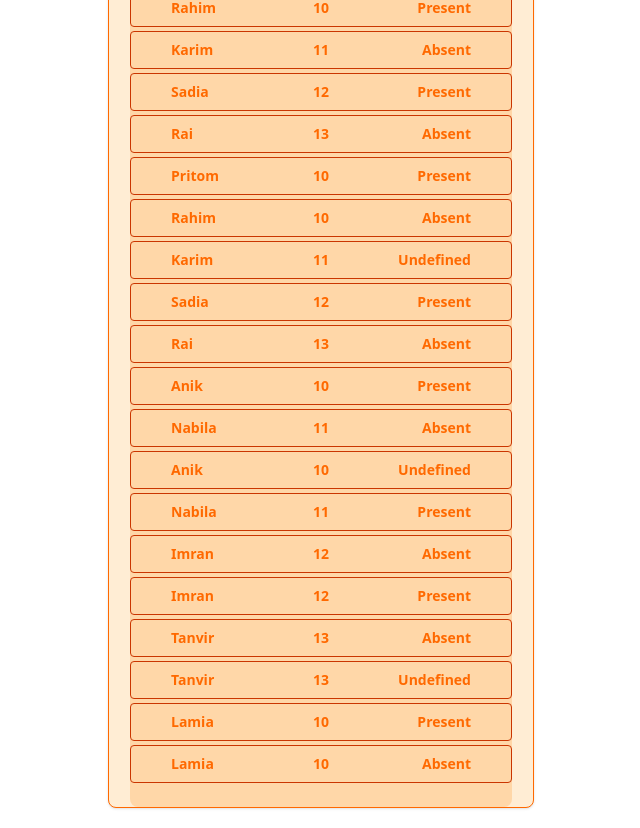
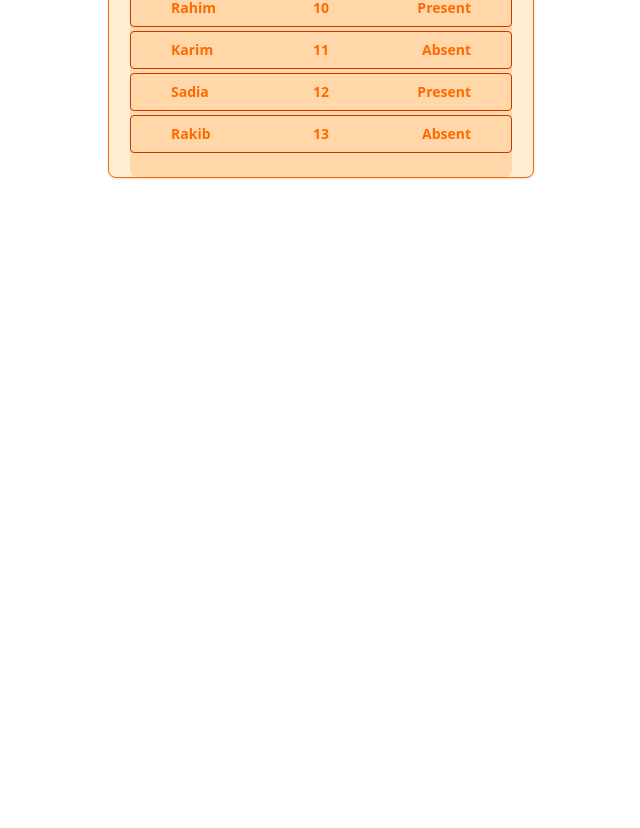
Before and after one commit to PRITOM-0/StudentAttendanceApp-React-Context-Redux-RTK, a React (Vite) app: page / in a window 1280 px wide. Shown: the part 1280-2108 px from the top of the page, without its empty margins (319-959 px from the left). After the commit the page ends 1478 px from the top, so only its background shows below. Built offline with nearby package versions, Linux system fonts and the light colour scheme.

Commit message:
React-Redux conversion Implemented

```diff
--- a/package.json
+++ b/package.json
@@ -11,7 +11,9 @@
   },
   "dependencies": {
     "react": "^19.2.0",
-    "react-dom": "^19.2.0"
+    "react-dom": "^19.2.0",
+    "react-redux": "^9.2.0",
+    "redux": "^5.0.1"
   },
   "devDependencies": {
     "@eslint/js": "^9.39.1",
--- a/src/Components/StudentForm.jsx
+++ b/src/Components/StudentForm.jsx
@@ -1,8 +1,8 @@
 import React, { useContext, useState } from "react";
 import { classes } from "../assets/data";
-import { studentContext } from "../context/StudentContext";
+import { useDispatch } from "react-redux";
 const StudentForm = () => {
-  const { dispatch } = useContext(studentContext);
+  const dispatch = useDispatch();
   const [inputName, setInputName] = useState("");
   const [inputClass, setInputClass] = useState("");
 
@@ -13,7 +13,7 @@ const StudentForm = () => {
       return;
     }
     dispatch({
-      type: "ADD_STUDENT",
+      type: "StudentState/ADD_STUDENT",
       payload: { name: inputName, class: inputClass },
     });
     setInputClass("");
--- a/src/Components/StudentItem.jsx
+++ b/src/Components/StudentItem.jsx
@@ -1,9 +1,9 @@
 import { useContext, useState } from "react";
 import { classes } from "../assets/data";
-import { studentContext } from "../context/StudentContext";
+import { useDispatch } from "react-redux";
 
 const StudentItem = (props) => {
-  const { dispatch } = useContext(studentContext);
+  const  dispatch = useDispatch();
   const { std } = props;
   const [editName, setEditName] = useState("");
   const [editClass, setEditClass] = useState("");
@@ -18,17 +18,17 @@ const StudentItem = (props) => {
   };
 
   const deletehandle = () => {
-    dispatch({ type: "DELETE_STUDENT", payload: std.id });
+    dispatch({ type: "StudentState/DELETE_STUDENT", payload: std.id });
     showEditBar();
   };
   const edithandle = () => {
-    dispatch({ type: "EDIT_STUDENT", payload: { student: std } });
+    dispatch({ type: "StudentState/EDIT_STUDENT", payload: { student: std } });
     setEditName(std.name);
     setEditClass(std.class);
   };
   const updatehandle = () => {
     dispatch({
-      type: "UPDATE_STUDENT",
+      type: "StudentState/UPDATE_STUDENT",
       payload: { std: std, name: editName, class: editClass },
     });
     setEditName("");
@@ -36,12 +36,12 @@ const StudentItem = (props) => {
     showEditBar();
   };
   const presenthandle = () => {
-    dispatch({ type: "MAKE_PRESENT", payload: { student: std } });
+    dispatch({ type: "StudentState/MAKE_PRESENT", payload: { student: std } });
 
     showEditBar();
   };
   const absenthandle = () => {
-    dispatch({ type: "MAKE_ABSENT",  payload: { student: std } });
+    dispatch({ type: "StudentState/MAKE_ABSENT",  payload: { student: std } });
     showEditBar();
   };
 
--- a/src/Components/StudentList.jsx
+++ b/src/Components/StudentList.jsx
@@ -1,24 +1,25 @@
 import React, { useState } from "react";
 import StudentItem from "./StudentItem";
 import StudentTableHead from "./StudentTableHead";
-import { useContext } from "react";
-import { studentContext } from "../context/StudentContext";
+import { useSelector } from "react-redux";
 
 const StudentList = () => {
-  const { state } = useContext(studentContext);
+  const state = useSelector((state)=>state.studentState);
+  console.log(state);
+
   const [listMode, setListMode] = useState("All");
-  let students = state.studentList;
+  let students = state ;
   const listhandle = (m) => {
     setListMode(m);
   };
   if (listMode == "All") {
-    students = state.studentList;
+    students = state ;
   } else if (listMode == "P") {
-    students = [...state.studentList.filter((el) => el.status == true)];
+    students = [...state.filter((el) => el.status == true)];
   } else if (listMode == "A") {
-    students = [...state.studentList.filter((el) => el.status == false)];
+    students = [...state.filter((el) => el.status == false)];
   } else if (listMode == "U") {
-    students = [...state.studentList.filter((el) => el.status == undefined)];
+    students = [...state.filter((el) => el.status == undefined)];
   }
 
   return (
--- a/src/Reducer/StudentReducer.js
+++ b/src/Reducer/StudentReducer.js
@@ -1,6 +1,10 @@
-export const studentReducer = (state, action) => {
+import { demoList } from "../assets/data";
+
+export const studentReducer = (state = demoList, action) => {
+  console.log(state)
   switch (action.type) {
-    case "ADD_STUDENT": {
+    case "StudentState/ADD_STUDENT": {
+      console.log("hoop")
       const newStudent = {
         id: Date.now() + "",
         name: action.payload.name,
@@ -8,24 +12,14 @@ export const studentReducer = (state, action) => {
         status: undefined,
         editMode: false,
       };
-      return {
-        ...state,
-        studentList: [...state.studentList, newStudent],
-      };
+      return [...state, newStudent];
     }
-    case "DELETE_STUDENT": {
-      return {
-        ...state,
-        studentList: [
-          ...state.studentList.filter((el) => el.id !== action.payload),
-        ],
-      };
+    case "StudentState/DELETE_STUDENT": {
+      return [...state.filter((el) => el.id !== action.payload)];
     }
-    case "EDIT_STUDENT": {
-      return {
-        ...state,
-        studentList: [
-          ...state.studentList.map((el) => {
+    case "StudentState/EDIT_STUDENT": {
+      return [
+        ...state.map((el) => {
           if (action.payload.student.id == el.id) {
             return {
               ...el,
@@ -34,10 +28,9 @@ export const studentReducer = (state, action) => {
           }
           return el;
         }),
-        ],
-      };
+      ];
     }
-    case "UPDATE_STUDENT": {
+    case "StudentState/UPDATE_STUDENT": {
       if (
         action.payload.name.trim() === "" ||
         action.payload.class.trim() === ""
@@ -45,10 +38,8 @@ export const studentReducer = (state, action) => {
         alert("Enter Student Information");
         return state;
       }
-      return {
-        ...state,
-        studentList: [
-          ...state.studentList.map((el) => {
+      return [
+        ...state.map((el) => {
           if (action.payload.std.id == el.id) {
             return {
               ...el,
@@ -59,14 +50,11 @@ export const studentReducer = (state, action) => {
           }
           return el;
         }),
-        ],
-      };
+      ];
     }
-    case "MAKE_PRESENT": {
-      return {
-        ...state,
-        studentList: [
-          ...state.studentList.map((el) => {
+    case "StudentState/MAKE_PRESENT": {
+      return [
+        ...state.map((el) => {
           if (action.payload.student.id == el.id) {
             return {
               ...el,
@@ -75,14 +63,11 @@ export const studentReducer = (state, action) => {
           }
           return el;
         }),
-        ],
-      };
+      ];
     }
-    case "MAKE_ABSENT": {
-      return {
-        ...state,
-        studentList: [
-          ...state.studentList.map((el) => {
+    case "StudentState/MAKE_ABSENT": {
+      return [
+        ...state.map((el) => {
           if (action.payload.student.id == el.id) {
             return {
               ...el,
@@ -91,14 +76,10 @@ export const studentReducer = (state, action) => {
           }
           return el;
         }),
-        ],
-      };
+      ];
     }
-    case "": {
-    }
-    case "": {
-    }
-    case "": {
+    default: {
+      return state;
     }
   }
 };
--- /dev/null
+++ b/src/Store/store.js
@@ -0,0 +1,9 @@
+// npm i redux react-redux
+import { combineReducers, createStore } from "redux";
+import { studentReducer } from "../Reducer/StudentReducer";
+
+const rootReducer = combineReducers({
+  studentState: studentReducer,
+});
+
+export const store = createStore(rootReducer);
--- a/src/assets/data.js
+++ b/src/assets/data.js
@@ -3,22 +3,8 @@ export const demoList = [
   { id: 2, name: "Rahim", class: "10", status: true, editMode: false },
   { id: 3, name: "Karim", class: "11", status: false, editMode: false },
   { id: 4, name: "Sadia", class: "12", status: true, editMode: false },
-  { id: 5, name: "Rai", class: "13", status: false, editMode: false },
-  { id: 6, name: "Pritom", class: "10", status: true, editMode: false },
-  { id: 7, name: "Rahim", class: "10", status: false, editMode: false },
-  { id: 8, name: "Karim", class: "11", status: undefined, editMode: false },
-  { id: 9, name: "Sadia", class: "12", status: true, editMode: false },
-  { id: 10, name: "Rai", class: "13", status: false, editMode: false },
-  { id: 11, name: "Anik", class: "10", status: true, editMode: false },
-  { id: 12, name: "Nabila", class: "11", status: false, editMode: false },
-  { id: 13, name: "Anik", class: "10", status: undefined, editMode: false },
-  { id: 14, name: "Nabila", class: "11", status: true, editMode: false },
-  { id: 15, name: "Imran", class: "12", status: false, editMode: false },
-  { id: 16, name: "Imran", class: "12", status: true, editMode: false },
-  { id: 17, name: "Tanvir", class: "13", status: false, editMode: false },
-  { id: 18, name: "Tanvir", class: "13", status: undefined, editMode: false },
-  { id: 19, name: "Lamia", class: "10", status: true, editMode: false },
-  { id: 20, name: "Lamia", class: "10", status: false, editMode: false },
+  { id: 5, name: "Rakib", class: "13", status: false, editMode: false },
+
 ];
 
 export const classes=["10","11","12","13"]
--- a/src/context/StudentContext.jsx
+++ /dev/null
@@ -1,20 +0,0 @@
-import { createContext, useReducer, useState } from "react";
-import { demoList } from "../assets/data";
-import { studentReducer } from "../Reducer/StudentReducer";
-
-export const studentContext = createContext();
-const initState={
-  studentList:[...demoList],
-
-}
-const StudentContext = ({ children }) => {
-  const [state, dispatch] = useReducer(studentReducer, initState);
-  const ctxValue = { state, dispatch };
-  return (
-    <studentContext.Provider value={ctxValue}>
-      {children}
-    </studentContext.Provider>
-  );
-};
-
-export default StudentContext;
--- a/src/main.jsx
+++ b/src/main.jsx
@@ -1,13 +1,15 @@
-import { StrictMode } from 'react'
-import { createRoot } from 'react-dom/client'
-import './index.css'
-import App from './App.jsx'
-import StudentContext from './context/StudentContext.jsx'
+import { StrictMode } from "react";
+import { createRoot } from "react-dom/client";
+import "./index.css";
+import App from "./App.jsx";
 
-createRoot(document.getElementById('root')).render(
+import { Provider } from "react-redux";
+import { store } from "./Store/store.js";
+
+createRoot(document.getElementById("root")).render(
   <StrictMode>
-    <StudentContext>
-      <App/>
-    </StudentContext>
+    <Provider store={store}>
+      <App />
+    </Provider>
   </StrictMode>,
-)
+);
```
Also changed, not shown: src/Components/SearchStudent.jsx (+7 -11 lines), 1 other file (tests, documents, lock files or other folders). Lines whose indentation alone changed are shown as unchanged.
